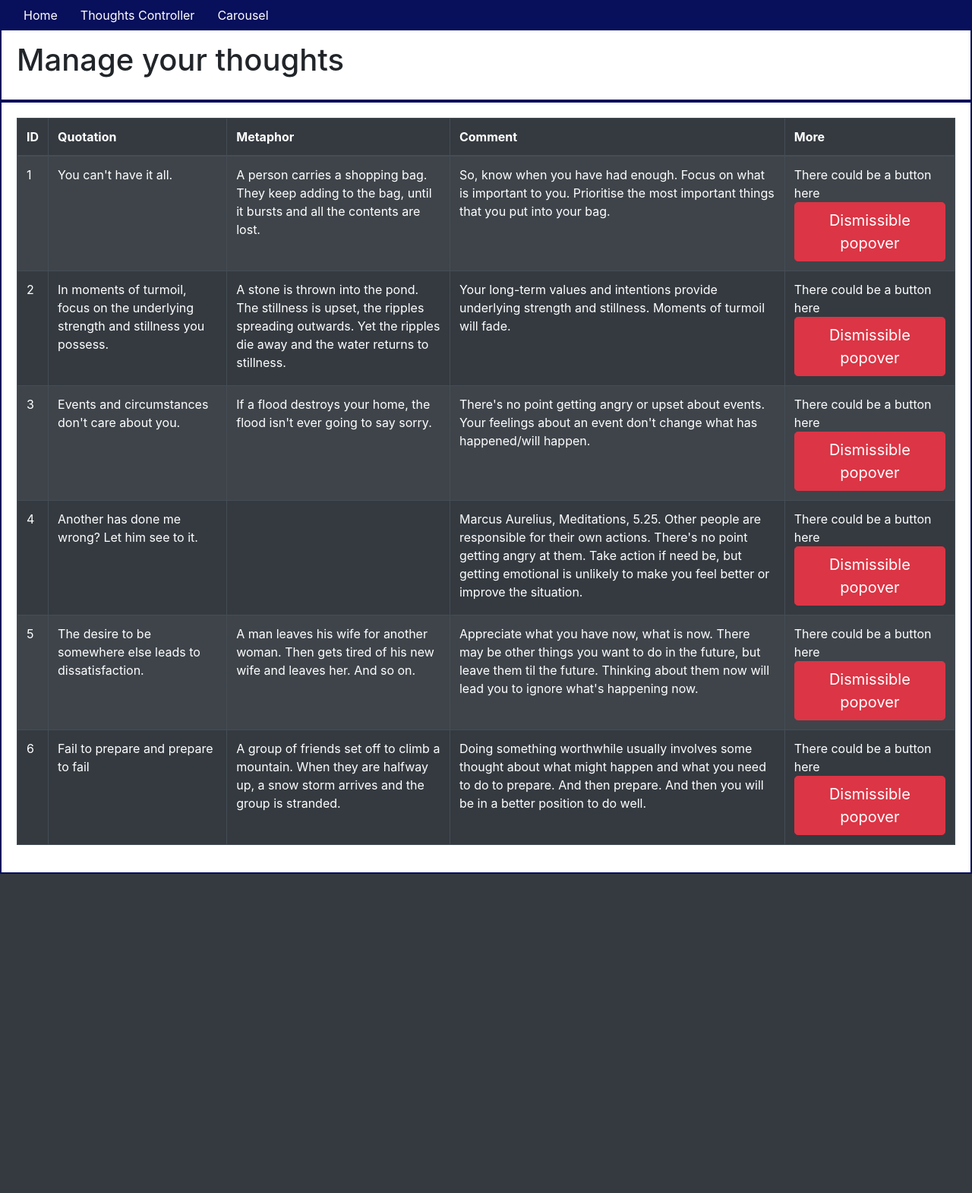
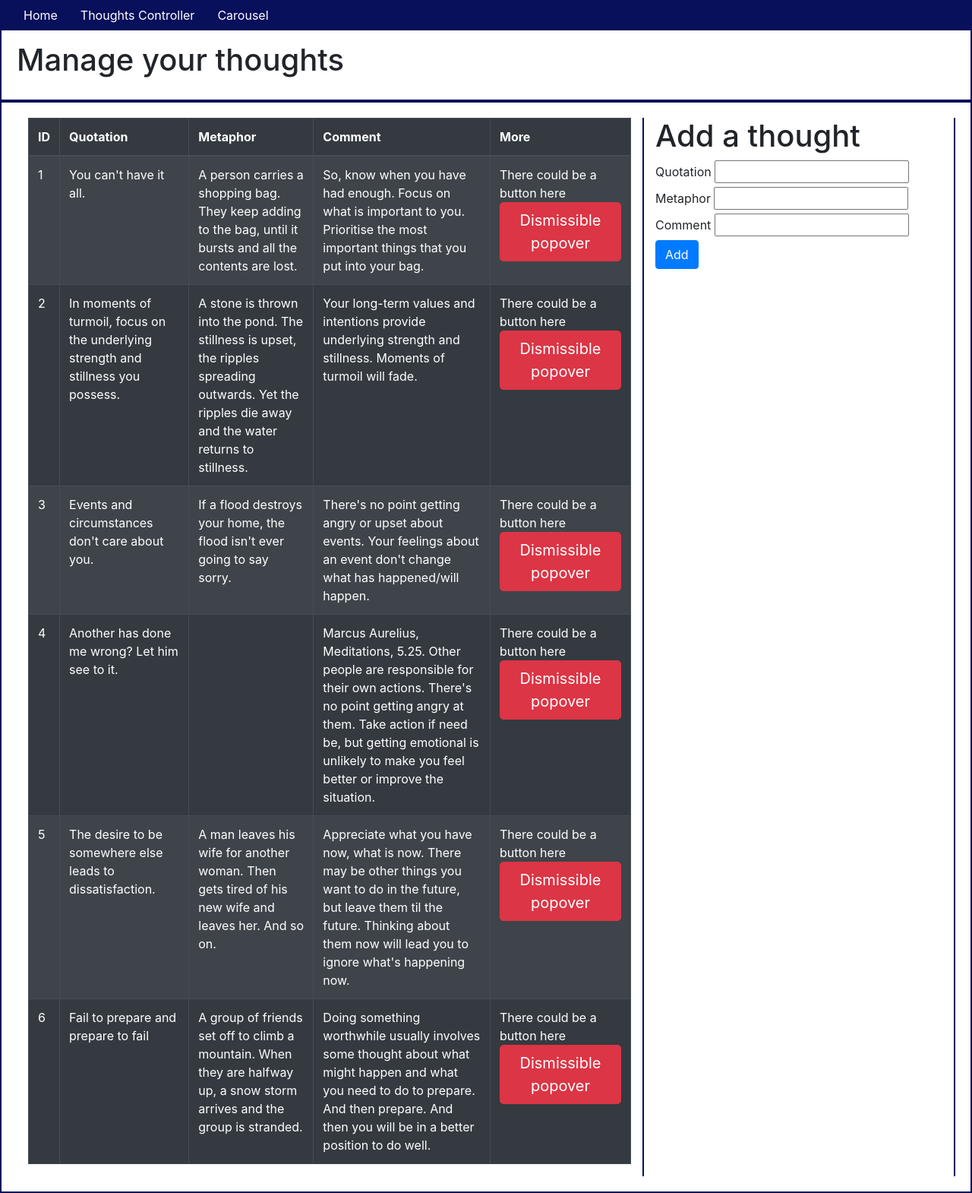
Before and after one commit to chrishaining/Flask-Stoic-Thoughts, a Flask app: page /thoughts_controller in a window 1280 px wide. Shown: the whole page at 76% size. Before the commit the page ends 1150 px from the top, so only its background shows below. Run offline with Flask 2, Linux system fonts and the light colour scheme; data comes from the database, SQL or seed files in the repository; both versions use the stored data as it was after the commit; some libraries are stand-ins or nearby versions.

Commit message:
user can now add a thought:

```diff
--- a/app/routes.py
+++ b/app/routes.py
@@ -20,7 +20,15 @@ def show_all_thoughts():
 
 
 # add a Thought
-
+@app.route('/thoughts_controller', methods=['POST'])
+def add_thought():
+    quotation = request.form['quotation']
+    metaphor = request.form['metaphor']
+    comment = request.form['comment']
+    newThought = Thought(quotation=quotation, metaphor=metaphor, comment=comment)
+    db.session.add(newThought)
+    db.session.commit()
+    return redirect('/thoughts_controller')
 
 # edit a Thought
 
--- a/app/static/css/styles.css
+++ b/app/static/css/styles.css
@@ -40,6 +40,14 @@ nav a:hover {
     display: flex;
     justify-content: center;
     border: none
+}
+
+
+/* columns */
+
+.col {
+    border-left: solid #080F5B 2px;
+    border-right: solid #080F5B 2px;
 }
 
 
--- a/app/templates/thoughts_controller.html
+++ b/app/templates/thoughts_controller.html
@@ -6,6 +6,7 @@
 
     <div class="row">
 
+        <div class="col-sm-8">
             <table class="table table-bordered table-dark table-striped table-hover table-responsive">
                 <thead>
                     <th>ID</th>
@@ -28,7 +29,20 @@
                     {% endfor %}
                 </tbody>
             </table>
+        </div>
 
+        <div class="col">
+            <h1>Add a thought</h1>
+            <form action="/thoughts_controller" method="POST">
+                <label for="quotation">Quotation</label>
+                <input type="text" name="quotation" id="quotation" required />
+                <label for="metaphor">Metaphor</label>
+                <input type="text" name="metaphor" id="metaphor" required />
+                <label for="comment">Comment</label>
+                <input type="text" name="comment" id="comment" required /><br>
+                <button type="submit" class="btn btn-primary" value="Add">Add</button>
+            </form>
+        </div>
 
     </div>
     {% endblock %}
```
Also changed, not shown: app.db. Lines whose indentation alone changed are shown as unchanged.
